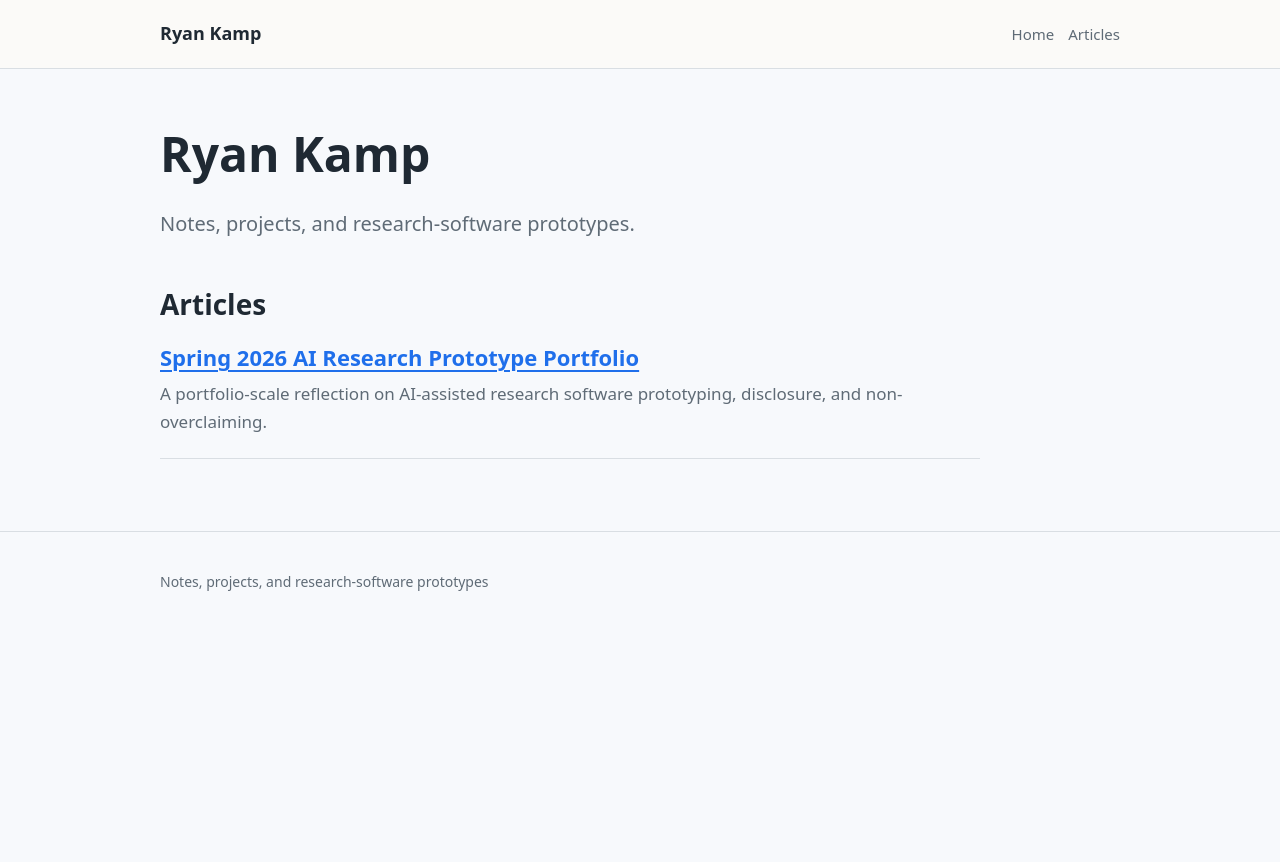
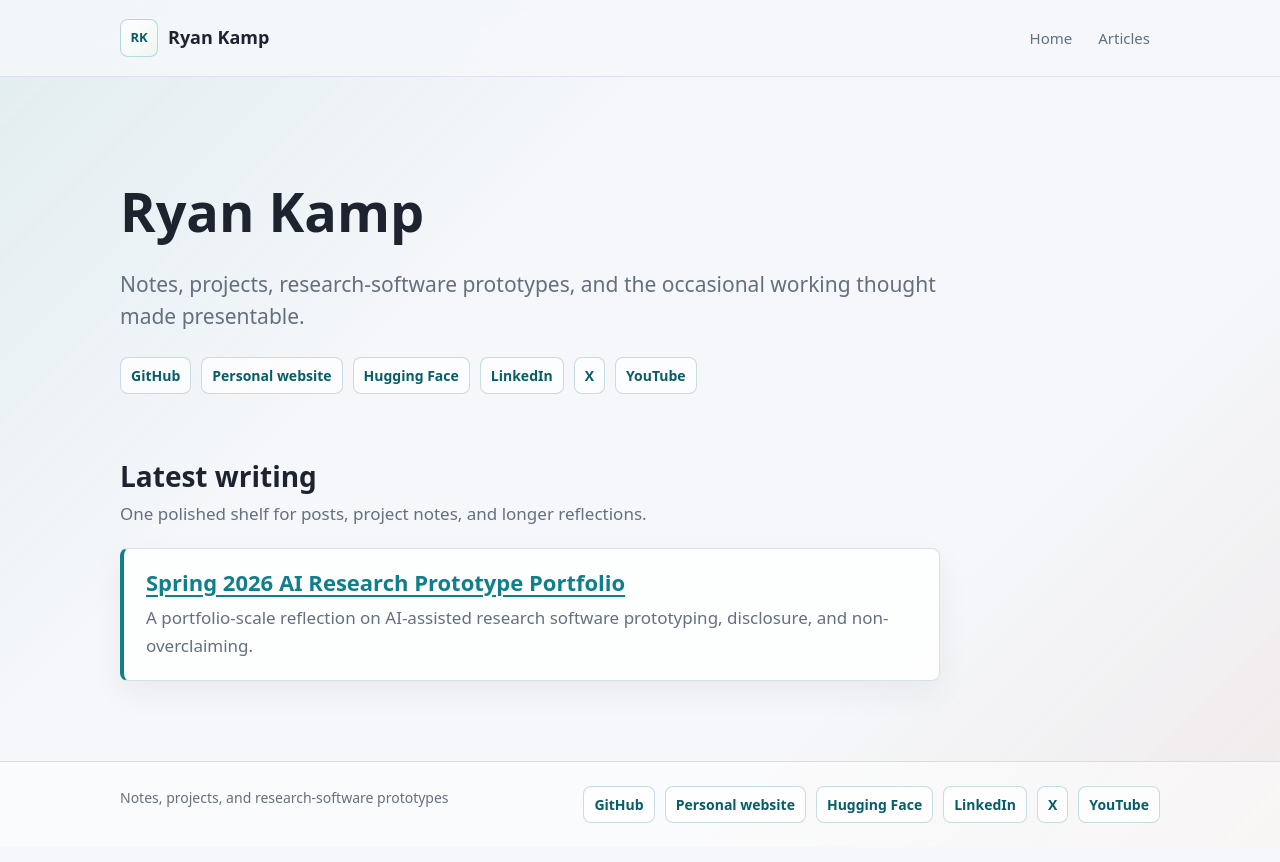
Before and after one commit to ryanjosephkamp/blog, a Jekyll site: the page built from index.md, in a window 1280 px wide. Shown: the top 862 px of the page. Built offline with Jekyll 4.4.1, drawn with Linux system fonts in a browser that asks for light colours.

Commit message:
Polish blog design and social links

```diff
--- /dev/null
+++ b/_data/social_links.yml
@@ -0,0 +1,12 @@
+- label: GitHub
+  url: https://github.com/ryanjosephkamp
+- label: Personal website
+  url: https://github.com/ryanjosephkamp/ryanjosephkamp.github.io
+- label: Hugging Face
+  url: https://huggingface.co/ryanjosephkamp
+- label: LinkedIn
+  url: https://www.linkedin.com/in/rjk1999
+- label: X
+  url: https://x.com/ryanjosephkamp
+- label: YouTube
+  url: https://m.youtube.com/@RyanJosephKamp
--- /dev/null
+++ b/_includes/social-links.html
@@ -0,0 +1,5 @@
+<nav class="social-links" aria-label="Personal links">
+  {% for item in site.data.social_links %}
+    <a href="{{ item.url }}" rel="me noopener noreferrer" target="_blank">{{ item.label }}</a>
+  {% endfor %}
+</nav>
--- a/_layouts/default.html
+++ b/_layouts/default.html
@@ -10,7 +10,10 @@
   <body>
     <header class="site-header">
       <div class="wrap">
-        <a class="site-title" href="{{ '/' | relative_url }}">{{ site.title }}</a>
+        <a class="site-title" href="{{ '/' | relative_url }}" aria-label="{{ site.title }} home">
+          <span class="site-mark" aria-hidden="true">RK</span>
+          <span>{{ site.title }}</span>
+        </a>
         <nav class="site-nav" aria-label="Primary navigation">
           <a href="{{ '/' | relative_url }}">Home</a>
           <a href="{{ '/articles/' | relative_url }}">Articles</a>
@@ -24,7 +27,10 @@
 
     <footer class="site-footer">
       <div class="wrap">
-        <p>{{ site.description }}</p>
+        <div>
+          <p>{{ site.description }}</p>
+        </div>
+        {% include social-links.html %}
       </div>
     </footer>
   </body>
--- a/assets/css/site.css
+++ b/assets/css/site.css
@@ -1,22 +1,34 @@
 :root {
   color-scheme: light;
-  --bg: #f7f9fc;
-  --text: #1f2933;
-  --muted: #5f6b76;
-  --line: #d9dee3;
-  --accent: #1f6feb;
-  --accent-strong: #174ea6;
+  --bg: #f5f7fa;
+  --bg-soft: #eef7f2;
+  --text: #1d2430;
+  --muted: #64707d;
+  --line: #d7dee8;
+  --line-strong: #b9c6d3;
+  --accent: #0f7f8c;
+  --accent-strong: #075d68;
+  --accent-warm: #b45533;
   --surface: #ffffff;
-  --code-bg: #edf2f7;
+  --surface-soft: #f9fbfd;
+  --code-bg: #edf4f6;
+  --shadow: 0 18px 48px rgba(29, 36, 48, 0.10);
 }
 
 * {
   box-sizing: border-box;
 }
 
+html {
+  background: var(--bg);
+}
+
 body {
   margin: 0;
-  background: var(--bg);
+  background:
+    linear-gradient(135deg, rgba(15, 127, 140, 0.09), transparent 34%),
+    linear-gradient(315deg, rgba(180, 85, 51, 0.08), transparent 28%),
+    var(--bg);
   color: var(--text);
   font-family: ui-sans-serif, system-ui, -apple-system, BlinkMacSystemFont, "Segoe UI", sans-serif;
   font-size: 17px;
@@ -34,13 +46,18 @@ a:hover {
 }
 
 .wrap {
-  width: min(100% - 32px, 960px);
+  width: min(100% - 40px, 1040px);
   margin: 0 auto;
 }
 
 .site-header {
-  border-bottom: 1px solid var(--line);
-  background: rgba(251, 250, 248, 0.96);
+  position: sticky;
+  top: 0;
+  z-index: 10;
+  border-bottom: 1px solid rgba(215, 222, 232, 0.78);
+  background: rgba(245, 247, 250, 0.88);
+  -webkit-backdrop-filter: blur(18px);
+  backdrop-filter: blur(18px);
 }
 
 .site-header .wrap {
@@ -48,57 +65,97 @@ a:hover {
   align-items: center;
   justify-content: space-between;
   gap: 24px;
-  min-height: 68px;
+  min-height: 76px;
 }
 
 .site-title {
+  display: inline-flex;
+  align-items: center;
+  gap: 10px;
   color: var(--text);
   font-size: 18px;
   font-weight: 700;
   text-decoration: none;
 }
 
+.site-mark {
+  display: inline-grid;
+  width: 38px;
+  height: 38px;
+  place-items: center;
+  border: 1px solid rgba(15, 127, 140, 0.28);
+  border-radius: 8px;
+  background: linear-gradient(145deg, #ffffff, var(--bg-soft));
+  color: var(--accent-strong);
+  font-size: 13px;
+  font-weight: 800;
+}
+
 .site-nav {
   display: flex;
   flex-wrap: wrap;
-  gap: 14px;
+  gap: 6px;
   font-size: 15px;
 }
 
 .site-nav a {
   color: var(--muted);
+  padding: 8px 10px;
+  border-radius: 8px;
   text-decoration: none;
 }
 
 .site-nav a:hover {
+  background: rgba(255, 255, 255, 0.72);
   color: var(--text);
 }
 
 .page-content {
-  padding: 56px 0 72px;
+  padding: 64px 0 80px;
 }
 
 .intro {
-  max-width: 720px;
-  margin-bottom: 44px;
+  max-width: 820px;
+  margin-bottom: 58px;
+  padding: 38px 0 8px;
 }
 
 .intro p {
   color: var(--muted);
-  font-size: 20px;
+  font-size: 21px;
+  line-height: 1.55;
+}
+
+.section-heading {
+  display: grid;
+  gap: 6px;
+  margin-bottom: 20px;
+}
+
+.section-heading h2 {
+  margin: 0;
+}
+
+.section-heading p {
+  margin: 0;
+  color: var(--muted);
 }
 
 .article-list {
   display: grid;
-  gap: 22px;
+  gap: 16px;
   margin: 0;
   padding: 0;
   list-style: none;
 }
 
 .article-list li {
-  padding: 0 0 22px;
-  border-bottom: 1px solid var(--line);
+  padding: 20px 22px;
+  border: 1px solid rgba(215, 222, 232, 0.92);
+  border-left: 4px solid var(--accent);
+  border-radius: 8px;
+  background: rgba(255, 255, 255, 0.82);
+  box-shadow: 0 12px 32px rgba(29, 36, 48, 0.06);
 }
 
 .article-list h2,
@@ -123,7 +180,8 @@ h3 {
 h1 {
   max-width: 860px;
   margin: 0 0 24px;
-  font-size: 48px;
+  font-size: 54px;
+  letter-spacing: 0;
 }
 
 h2 {
@@ -144,10 +202,15 @@ table {
   max-width: 820px;
 }
 
+main > p:first-of-type {
+  color: var(--muted);
+  font-size: 19px;
+}
+
 blockquote {
   margin: 28px 0;
   padding-left: 20px;
-  border-left: 4px solid var(--line);
+  border-left: 4px solid var(--accent);
   color: var(--muted);
 }
 
@@ -164,6 +227,9 @@ table {
   overflow-x: auto;
   border-collapse: collapse;
   border-spacing: 0;
+  border: 1px solid var(--line);
+  border-radius: 8px;
+  background: rgba(255, 255, 255, 0.76);
 }
 
 th,
@@ -180,14 +246,55 @@ th {
   letter-spacing: 0;
 }
 
+.social-links {
+  display: flex;
+  flex-wrap: wrap;
+  gap: 10px;
+  margin-top: 24px;
+}
+
+.social-links a {
+  display: inline-flex;
+  align-items: center;
+  min-height: 36px;
+  padding: 6px 10px;
+  border: 1px solid rgba(15, 127, 140, 0.24);
+  border-radius: 8px;
+  background: rgba(255, 255, 255, 0.72);
+  color: var(--accent-strong);
+  font-size: 14px;
+  font-weight: 650;
+  text-decoration: none;
+}
+
+.social-links a:hover {
+  border-color: rgba(180, 85, 51, 0.42);
+  background: var(--surface);
+  color: var(--accent-warm);
+}
+
 .site-footer {
   border-top: 1px solid var(--line);
+  background: rgba(255, 255, 255, 0.54);
   color: var(--muted);
   font-size: 14px;
 }
 
 .site-footer .wrap {
+  display: flex;
+  align-items: flex-start;
+  justify-content: space-between;
+  gap: 28px;
   padding: 24px 0;
+}
+
+.site-footer p {
+  margin: 0;
+}
+
+.site-footer .social-links {
+  margin-top: 0;
+  justify-content: flex-end;
 }
 
 @media (max-width: 640px) {
@@ -198,15 +305,40 @@ th {
   .site-header .wrap {
     align-items: flex-start;
     flex-direction: column;
-    gap: 4px;
+    gap: 10px;
     padding: 16px 0;
+  }
+
+  .site-nav a {
+    padding-left: 0;
   }
 
   .page-content {
     padding-top: 36px;
   }
 
+  .intro {
+    padding-top: 18px;
+  }
+
   h1 {
     font-size: 34px;
   }
+
+  .intro p,
+  main > p:first-of-type {
+    font-size: 17px;
+  }
+
+  .article-list li {
+    padding: 16px;
+  }
+
+  .site-footer .wrap {
+    flex-direction: column;
+  }
+
+  .site-footer .social-links {
+    justify-content: flex-start;
+  }
 }
--- a/index.md
+++ b/index.md
@@ -5,11 +5,15 @@ description: Notes, projects, and research-software prototypes
 
 <section class="intro">
   <h1>Ryan Kamp</h1>
-  <p>Notes, projects, and research-software prototypes.</p>
+  <p>Notes, projects, research-software prototypes, and the occasional working thought made presentable.</p>
+  {% include social-links.html %}
 </section>
 
 <section aria-labelledby="recent-articles">
-  <h2 id="recent-articles">Articles</h2>
+  <div class="section-heading">
+    <h2 id="recent-articles">Latest writing</h2>
+    <p>One polished shelf for posts, project notes, and longer reflections.</p>
+  </div>
   <ul class="article-list">
     <li>
       <h3><a href="{{ '/articles/s26-airp/' | relative_url }}">Spring 2026 AI Research Prototype Portfolio</a></h3>
```
Also changed, not shown: articles/index.md (+2 -0 lines).
